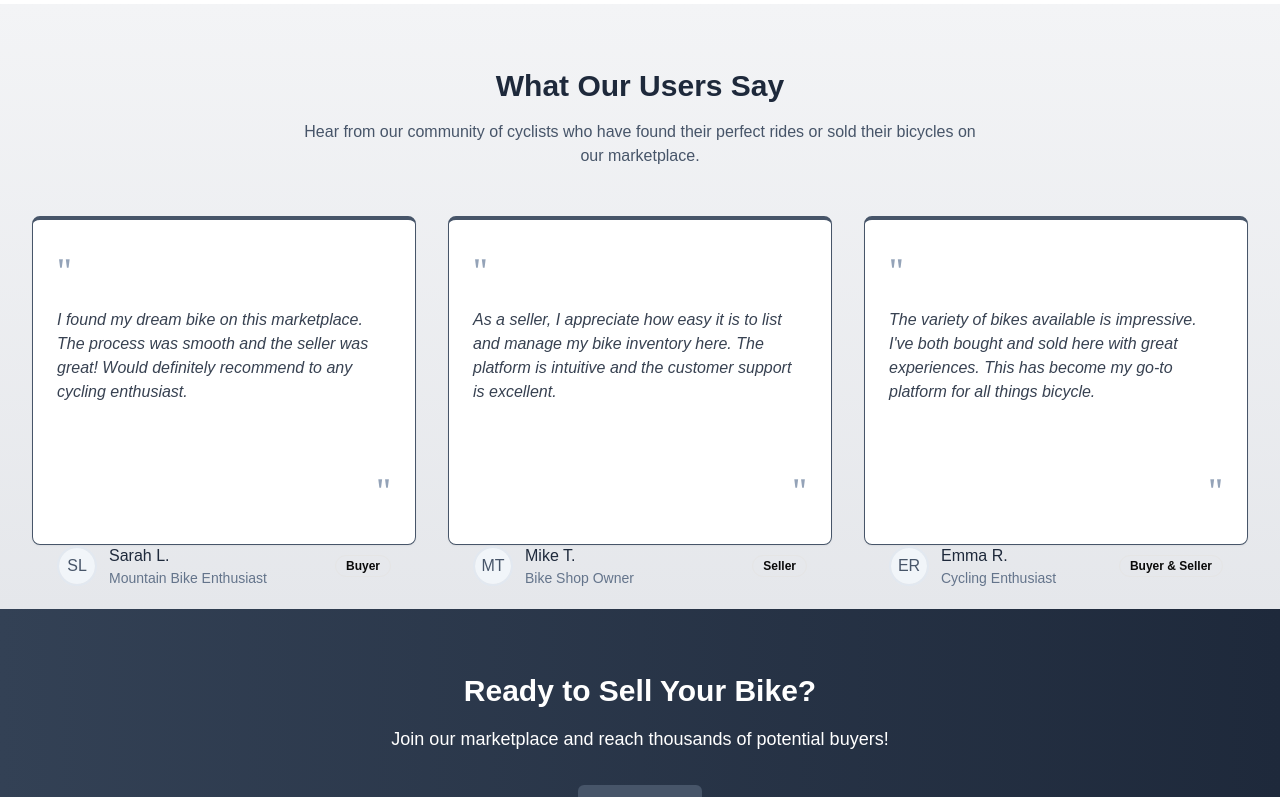
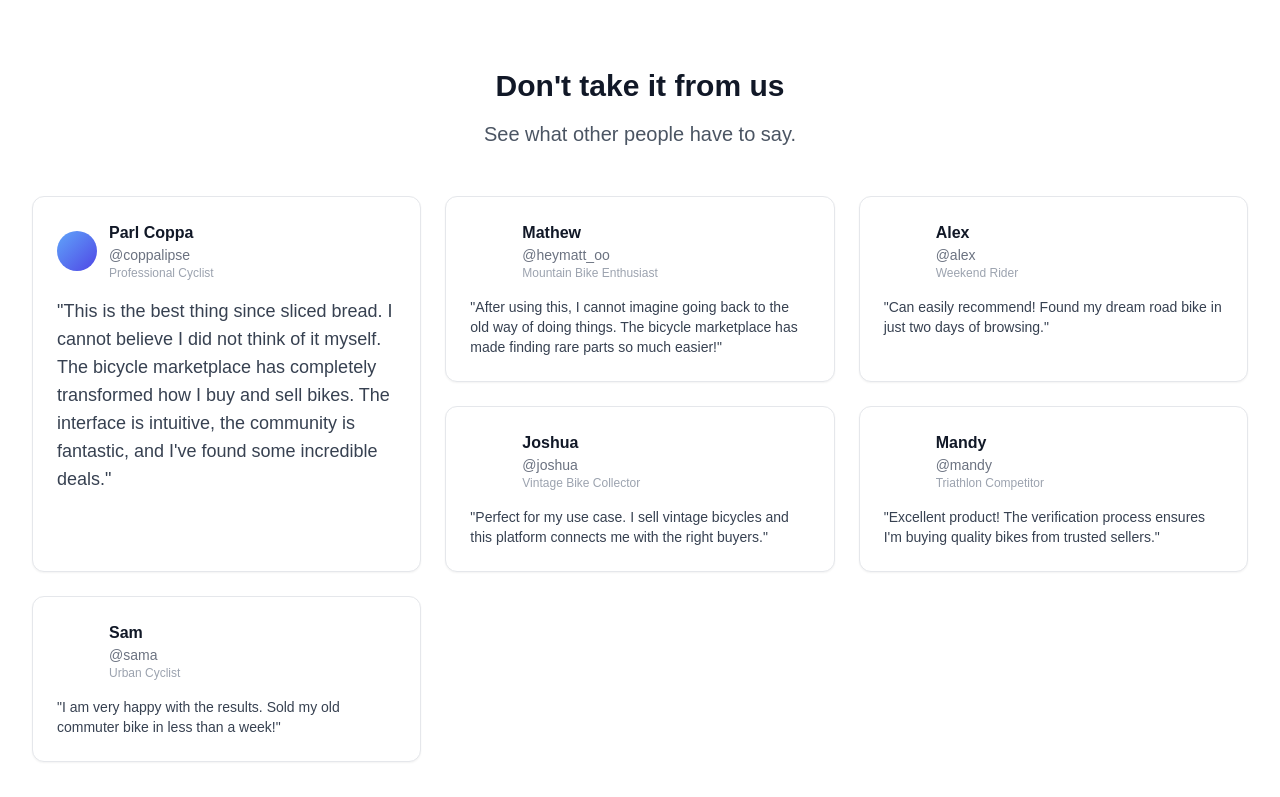
Before and after one commit to gichigi/Bicycle-Marketplace, a Next.js app: page / in a window 1280 px wide. Shown: the part 1060-1857 px from the top of the page. Built offline with nearby package versions, Linux system fonts and the light colour scheme.

Commit message:
Update testimonials with grid layout inspired by Shipixen design

```diff
--- a/components/Testimonials.tsx
+++ b/components/Testimonials.tsx
@@ -1,75 +1,132 @@
-import { Card, CardContent, CardFooter } from "@/components/ui/card"
-import { Avatar, AvatarFallback, AvatarImage } from "@/components/ui/avatar"
+import { Card, CardContent } from "@/components/ui/card"
 import { Badge } from "@/components/ui/badge"
 
 interface TestimonialProps {
-  quote: string
-  author: string
-  role: string
-  initials: string
-  type: "buyer" | "seller" | "both"
+  quote: string;
+  author: string;
+  handle: string;
+  position?: string;
+  gradientFrom: string;
+  gradientTo: string;
+  size?: "small" | "large";
 }
 
-function Testimonial({ quote, author, role, initials, type }: TestimonialProps) {
+function Testimonial({
+  quote,
+  author,
+  handle,
+  position,
+  gradientFrom,
+  gradientTo,
+  size = "small"
+}: TestimonialProps) {
   return (
-    <Card className="h-full bg-white shadow-sm hover:shadow-md transition-shadow border-t-4 border-slate-600">
-      <CardContent className="p-6 pt-8 flex flex-col h-full">
-        <div className="flex items-start mb-4">
-          <span className="text-slate-400 text-4xl font-serif">"</span>
+    <Card className={`h-full bg-white shadow-sm hover:shadow-md transition-shadow border border-gray-200 rounded-xl overflow-hidden ${size === "large" ? "row-span-2" : ""}`}>
+      <CardContent className="p-0">
+        <div className="flex flex-col h-full">
+          <div className="p-6">
+            <div className="flex items-center mb-4">
+              <div className={`w-10 h-10 rounded-full bg-gradient-to-br from-${gradientFrom} to-${gradientTo} mr-3 flex-shrink-0`}></div>
+              <div>
+                <p className="font-semibold text-gray-900">{author}</p>
+                <p className="text-sm text-gray-500">{handle}</p>
+                {position && <p className="text-xs text-gray-400">{position}</p>}
               </div>
-        <blockquote className="text-gray-700 flex-grow italic">
-          {quote}
+            </div>
+            <blockquote className="text-gray-700">
+              {size === "large" ? (
+                <p className="text-lg font-medium mb-2">"{quote}"</p>
+              ) : (
+                <p className="text-sm">"{quote}"</p>
+              )}
             </blockquote>
-        <div className="flex items-end mb-2">
-          <span className="text-slate-400 text-4xl font-serif ml-auto">"</span>
+          </div>
         </div>
       </CardContent>
-      <CardFooter className="px-6 pb-6 pt-0 flex items-center">
-        <Avatar className="h-10 w-10 mr-3 border-2 border-slate-200">
-          <AvatarFallback className="bg-slate-100 text-slate-600">{initials}</AvatarFallback>
-        </Avatar>
-        <div>
-          <p className="font-medium text-slate-800">{author}</p>
-          <p className="text-sm text-slate-500">{role}</p>
-        </div>
-        <Badge variant="outline" className="ml-auto">
-          {type === "buyer" ? "Buyer" : type === "seller" ? "Seller" : "Buyer & Seller"}
-        </Badge>
-      </CardFooter>
     </Card>
   )
 }
 
 export default function Testimonials() {
   return (
-    <section className="py-16 bg-gradient-to-b from-gray-100 to-gray-200">
+    <section className="py-16 bg-white">
       <div className="container mx-auto px-4 sm:px-6 lg:px-8">
-        <h2 className="text-3xl font-bold text-center mb-4 text-slate-800">What Our Users Say</h2>
-        <p className="text-center text-slate-600 mb-12 max-w-2xl mx-auto">
-          Hear from our community of cyclists who have found their perfect rides or sold their bicycles on our marketplace.
+        <div className="text-center mb-12">
+          <h2 className="text-3xl font-bold text-gray-900 mb-4">Don't take it from us</h2>
+          <p className="text-xl text-gray-600 max-w-2xl mx-auto">
+            See what other people have to say.
           </p>
-        <div className="grid grid-cols-1 md:grid-cols-3 gap-8">
+        </div>
+
+        <div className="grid grid-cols-1 md:grid-cols-2 lg:grid-cols-3 gap-6 auto-rows-auto">
+          {/* Featured testimonial - spans 2 rows */}
+          <div className="lg:col-span-1 row-span-2">
             <Testimonial
-            quote="I found my dream bike on this marketplace. The process was smooth and the seller was great! Would definitely recommend to any cycling enthusiast."
-            author="Sarah L."
-            role="Mountain Bike Enthusiast"
-            initials="SL"
-            type="buyer"
+              quote="This is the best thing since sliced bread. I cannot believe I did not think of it myself. The bicycle marketplace has completely transformed how I buy and sell bikes. The interface is intuitive, the community is fantastic, and I've found some incredible deals."
+              author="Parl Coppa"
+              handle="@coppalipse"
+              position="Professional Cyclist"
+              gradientFrom="blue-400"
+              gradientTo="indigo-600"
+              size="large"
             />
+          </div>
+
+          {/* Regular testimonials */}
+          <div>
             <Testimonial
-            quote="As a seller, I appreciate how easy it is to list and manage my bike inventory here. The platform is intuitive and the customer support is excellent."
-            author="Mike T."
-            role="Bike Shop Owner"
-            initials="MT"
-            type="seller"
+              quote="After using this, I cannot imagine going back to the old way of doing things. The bicycle marketplace has made finding rare parts so much easier!"
+              author="Mathew"
+              handle="@heymatt_oo"
+              position="Mountain Bike Enthusiast"
+              gradientFrom="emerald-400"
+              gradientTo="teal-600"
             />
+          </div>
+
+          <div>
             <Testimonial
-            quote="The variety of bikes available is impressive. I've both bought and sold here with great experiences. This has become my go-to platform for all things bicycle."
-            author="Emma R."
-            role="Cycling Enthusiast"
-            initials="ER"
-            type="both"
+              quote="Can easily recommend! Found my dream road bike in just two days of browsing."
+              author="Alex"
+              handle="@alex"
+              position="Weekend Rider"
+              gradientFrom="amber-400"
+              gradientTo="orange-600"
             />
+          </div>
+
+          <div>
+            <Testimonial
+              quote="Perfect for my use case. I sell vintage bicycles and this platform connects me with the right buyers."
+              author="Joshua"
+              handle="@joshua"
+              position="Vintage Bike Collector"
+              gradientFrom="rose-400"
+              gradientTo="pink-600"
+            />
+          </div>
+
+          <div>
+            <Testimonial
+              quote="Excellent product! The verification process ensures I'm buying quality bikes from trusted sellers."
+              author="Mandy"
+              handle="@mandy"
+              position="Triathlon Competitor"
+              gradientFrom="purple-400"
+              gradientTo="violet-600"
+            />
+          </div>
+
+          <div>
+            <Testimonial
+              quote="I am very happy with the results. Sold my old commuter bike in less than a week!"
+              author="Sam"
+              handle="@sama"
+              position="Urban Cyclist"
+              gradientFrom="cyan-400"
+              gradientTo="sky-600"
+            />
+          </div>
         </div>
       </div>
     </section>
```
Lines whose indentation alone changed are shown as unchanged.
